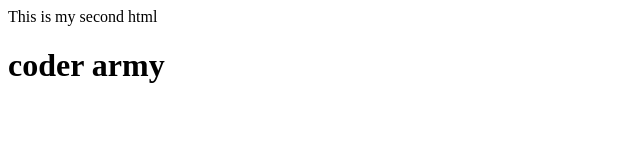
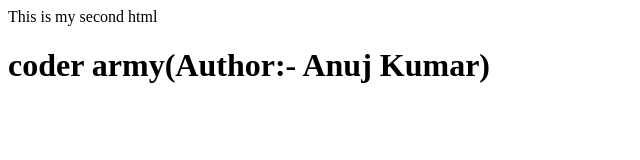
Before and after one commit to kranuj0310/LocalCoder, a plain HTML site: page index.html in a window 1280 px wide. Shown: the whole page, without its empty margins (0-640 px from the left). Drawn offline with Linux system fonts and the light colour scheme.

Commit message:
add Author

```diff
--- a/index.html
+++ b/index.html
@@ -1,2 +1,2 @@
 <p>This is my second html</p>
-<h1>coder army</h1>
+<h1>coder army(Author:- Anuj Kumar)</h1>
```
